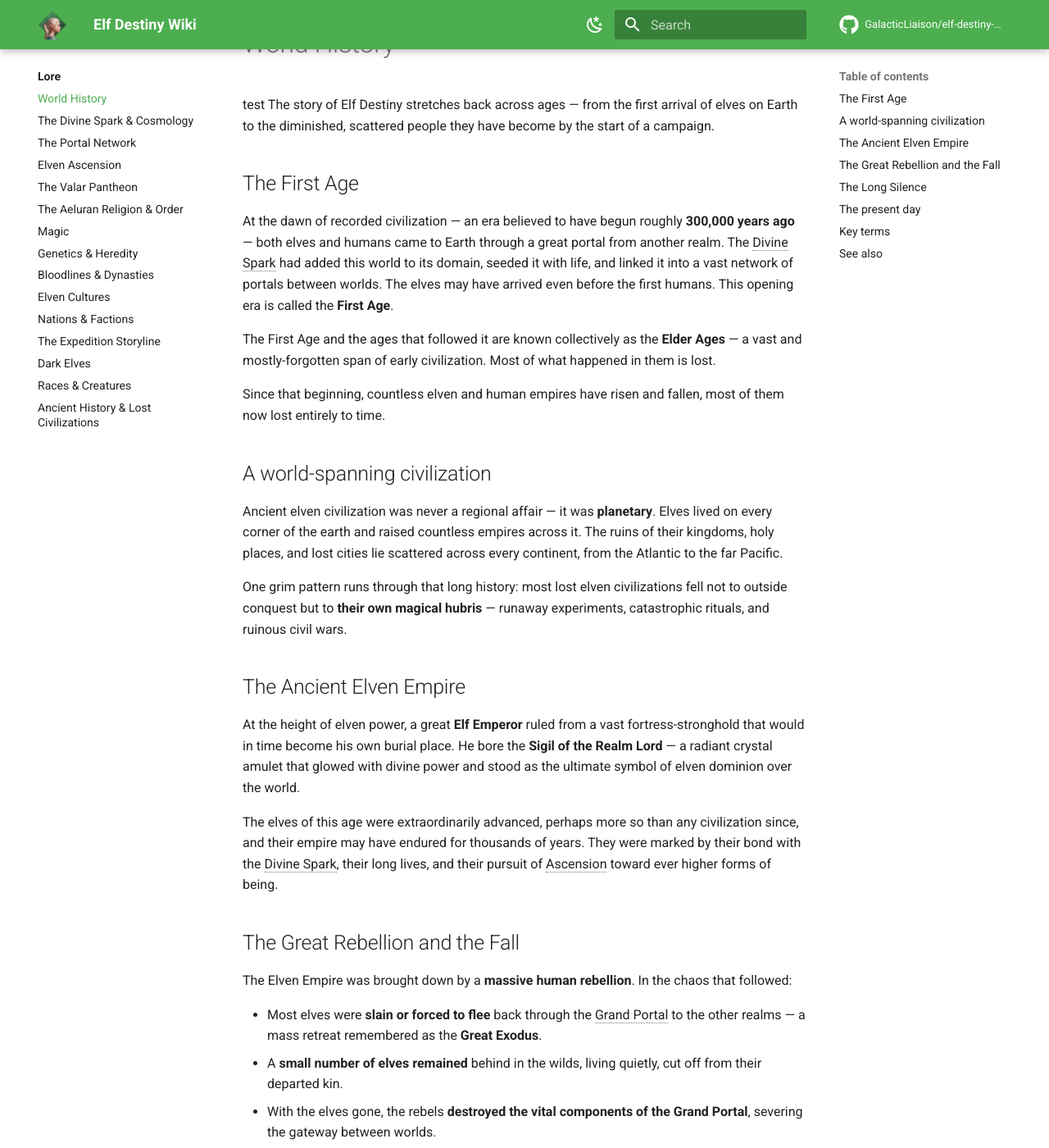
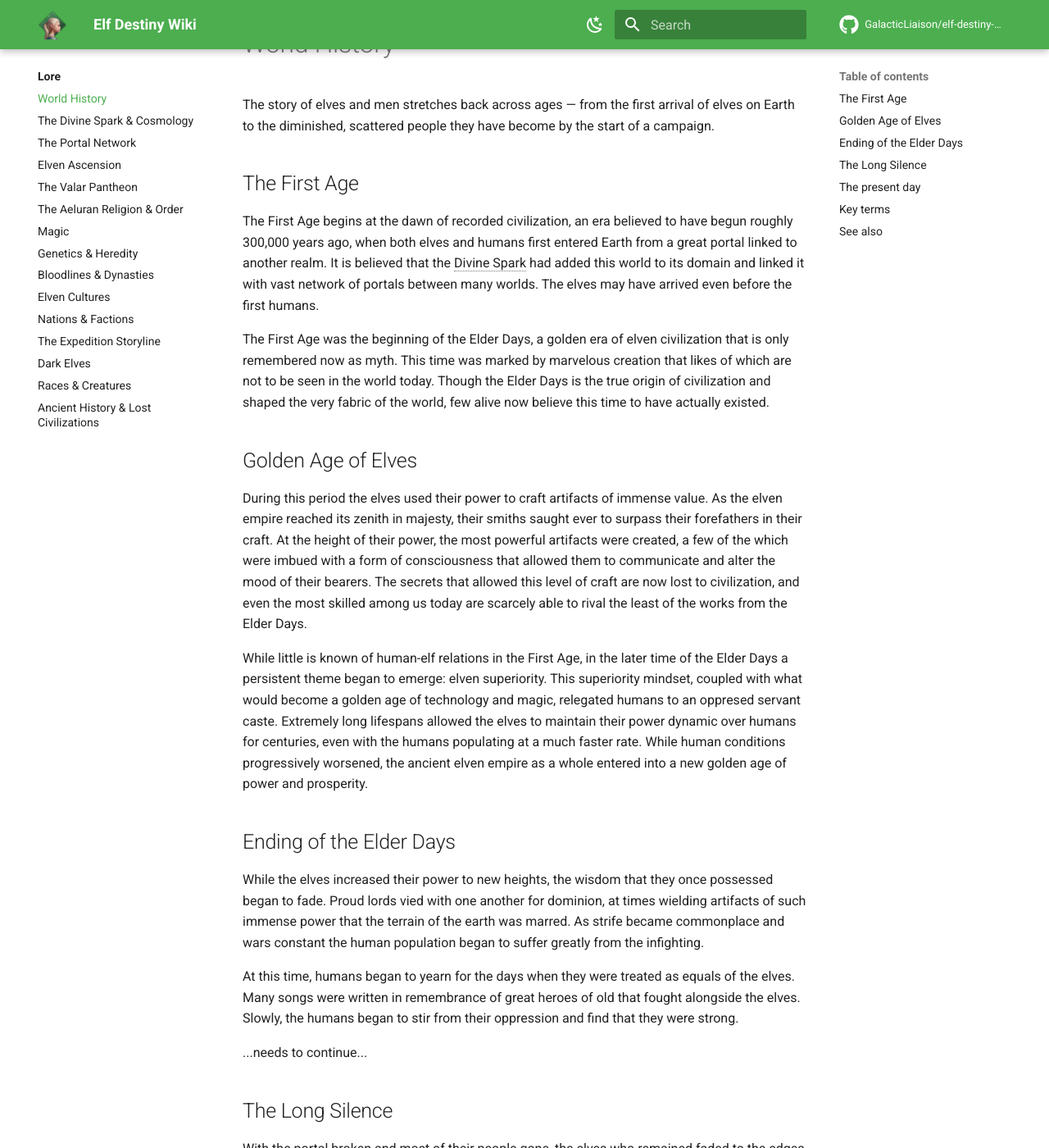
Before and after one commit to Inky-Seer/elf-destiny-wiki, an MkDocs documentation site: the page built from docs/lore/world-history.md, in a window 1280 px wide and 1400 px high, scrolled down 205 px. Shown: the whole window at 82% size. Built offline with MkDocs 1.6.1 and Material for MkDocs 9.7.7, drawn with Linux system fonts in a browser that asks for light colours; comment, search, counter and statistics services are not loaded; some of the changed text lies outside the part shown.

Commit message:
Initial write - waiting feedback to continue

```diff
--- a/docs/lore/world-history.md
+++ b/docs/lore/world-history.md
@@ -5,64 +5,36 @@ tags:
 ---
 
 # World History
-test
-The story of Elf Destiny stretches back across ages — from the first arrival of
+
+The story of elves and men stretches back across ages — from the first arrival of
 elves on Earth to the diminished, scattered people they have become by the start of
 a campaign.
 
 ## The First Age
 
-At the dawn of recorded civilization — an era believed to have begun roughly
-**300,000 years ago** — both elves and humans came to Earth through a great portal
-from another realm. The Divine Spark had added this world to its domain, seeded it
-with life, and linked it into a vast network of portals between worlds. The elves may
-have arrived even before the first humans. This opening era is called the **First Age**.
+The First Age begins at the dawn of recorded civilization, an era believed to have begun roughly
+300,000 years ago, when both elves and humans first entered Earth from a great portal
+linked to another realm. It is believed that the Divine Spark had added this world to its domain
+and linked it with vast network of portals between many worlds. The elves may
+have arrived even before the first humans.
 
-The First Age and the ages that followed it are known collectively as the
-**Elder Ages** — a vast and mostly-forgotten span of early civilization. Most of what
-happened in them is lost.
+The First Age was the beginning of the Elder Days, a golden era of elven civilization that is only remembered now as myth.  This time was marked by marvelous creation that likes of which are not to be seen in the world today.
+Though the Elder Days is the true origin of civilization and shaped the very fabric of the world, few alive now believe this time to have actually existed.
 
-Since that beginning, countless elven and human empires have risen and fallen, most
-of them now lost entirely to time.
+## Golden Age of Elves
 
-## A world-spanning civilization
+During this period the elves used their power to craft artifacts of immense value.  As the elven empire reached its zenith in majesty, their smiths saught ever to surpass their forefathers in their craft.  At the height of their power, the most powerful artifacts were created, a few of the which were imbued with a form of consciousness that allowed them to communicate and alter the mood of their bearers.  The secrets that allowed this level of craft are now lost to civilization, and even the most skilled among us today are scarcely able to rival the least of the works from the Elder Days.
 
-Ancient elven civilization was never a regional affair — it was **planetary**.
-Elves lived on every corner of the earth and raised countless empires across it. The
-ruins of their kingdoms, holy places, and lost cities lie scattered across every
-continent, from the Atlantic to the far Pacific.
+While little is known of human-elf relations in the First Age, in the later time of the Elder Days a persistent theme began to emerge: elven superiority.  This superiority mindset, coupled with what would become a golden age of technology and magic, relegated humans to an oppresed servant caste.  Extremely long lifespans allowed the elves to maintain their power dynamic over humans for centuries, even with the humans populating at a much faster rate.  While human conditions progressively worsened, the ancient elven empire as a whole entered into a new golden age of power and prosperity.
 
-One grim pattern runs through that long history: most lost elven civilizations fell
-not to outside conquest but to **their own magical hubris** — runaway experiments,
-catastrophic rituals, and ruinous civil wars.
 
-## The Ancient Elven Empire
+## Ending of the Elder Days
 
-At the height of elven power, a great **Elf Emperor** ruled from a vast
-fortress-stronghold that would in time become his own burial place. He bore the
-**Sigil of the Realm Lord** — a radiant crystal amulet that glowed with divine power
-and stood as the ultimate symbol of elven dominion over the world.
+While the elves increased their power to new heights, the wisdom that they once possessed began to fade.  Proud lords vied with one another for dominion, at times wielding artifacts of such immense power that the terrain of the earth was marred.  As strife became commonplace and wars constant the human population began to suffer greatly from the infighting.
 
-The elves of this age were extraordinarily advanced, perhaps more so than any
-civilization since, and their empire may have endured for thousands of years. They
-were marked by their bond with the Divine Spark, their long lives, and their pursuit
-of Ascension toward ever higher forms of being.
+At this time, humans began to yearn for the days when they were treated as equals of the elves.  Many songs were written in remembrance of great heroes of old that fought alongside the elves.  Slowly, the humans began to stir from their oppression and find that they were strong.
 
-## The Great Rebellion and the Fall
-
-The Elven Empire was brought down by a **massive human rebellion**. In the chaos
-that followed:
-
-- Most elves were **slain or forced to flee** back through the Grand Portal to the
-  other realms — a mass retreat remembered as the **Great Exodus**.
-- A **small number of elves remained** behind in the wilds, living quietly, cut off
-  from their departed kin.
-- With the elves gone, the rebels **destroyed the vital components of the Grand
-  Portal**, severing the gateway between worlds.
-
-Over the centuries that followed, elven lore decayed into myth and children's
-stories. To most of the modern world, the elves are *"nothing more than children's
-fairy tales."*
+...needs to continue...
 
 ## The Long Silence
 
```
